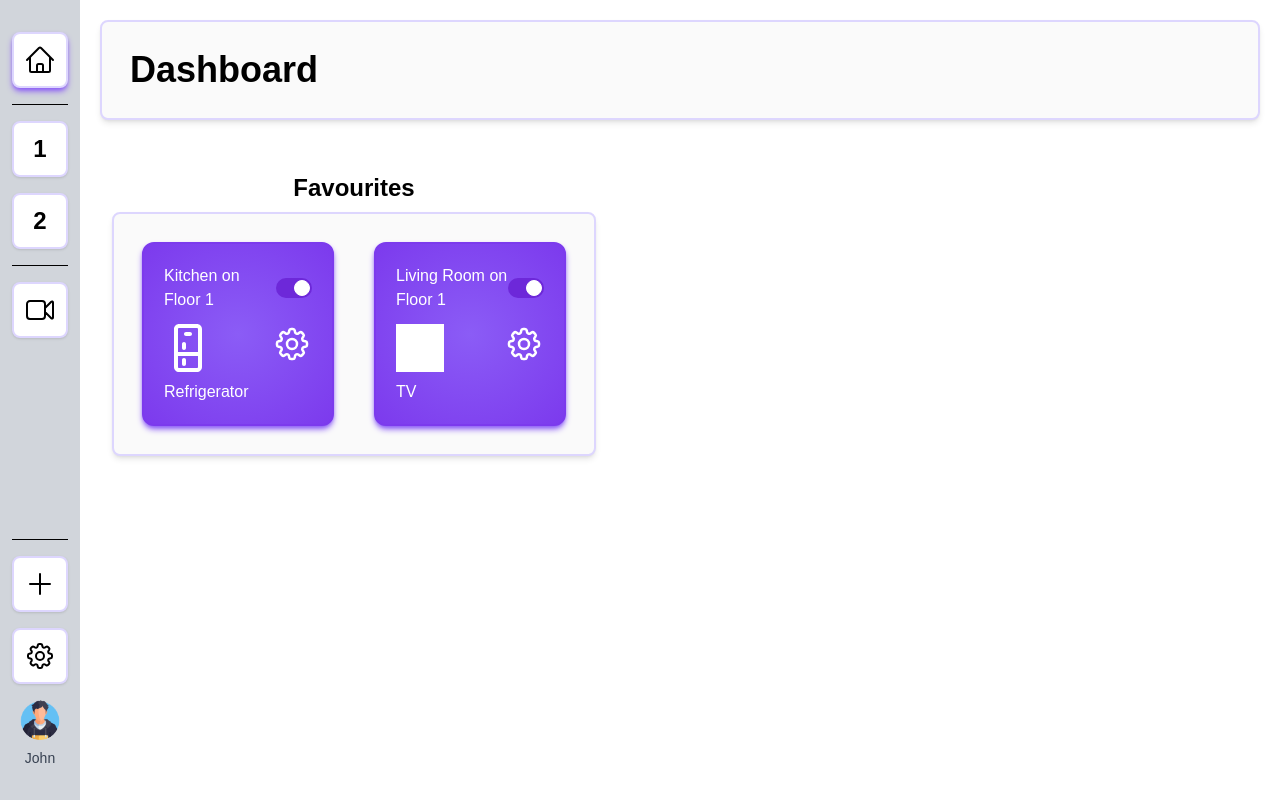
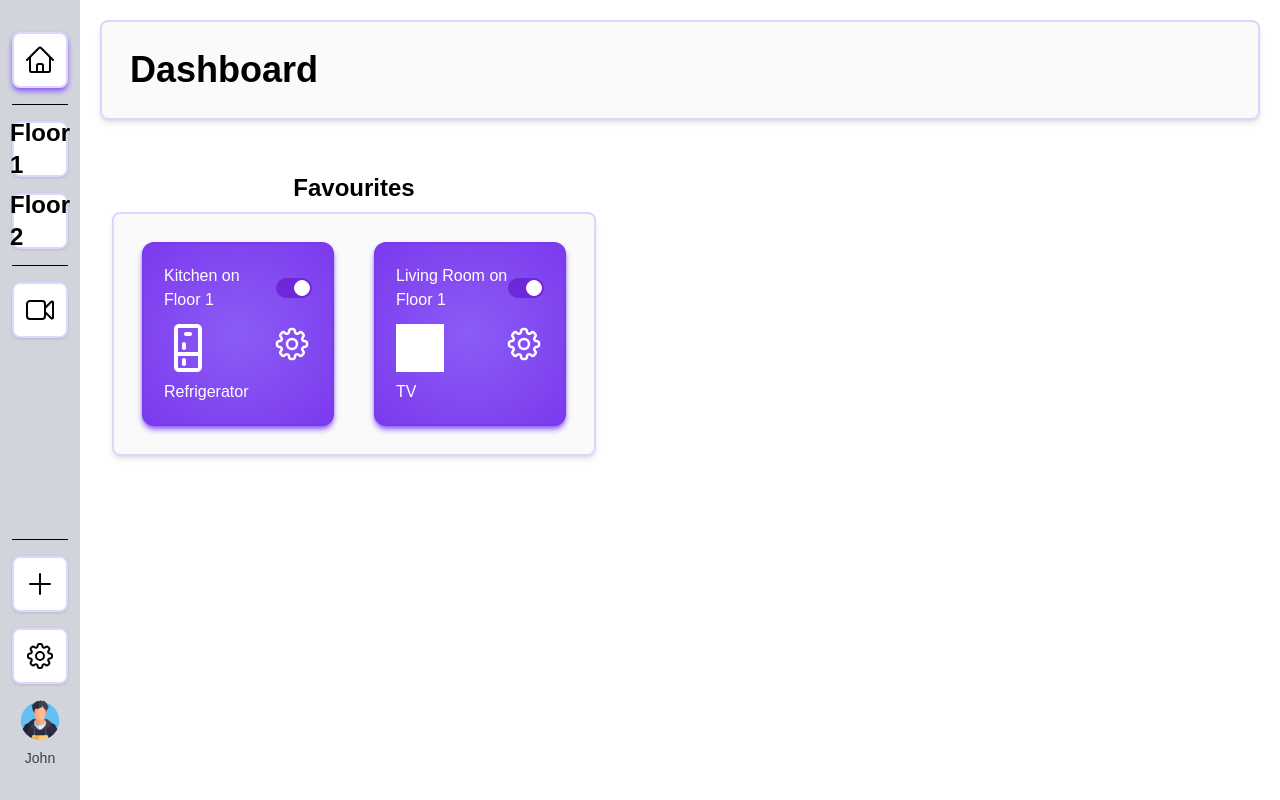
Before and after one commit to szymnob/smarthome-dashboard, a Next.js app: page /dashboard in a window 1280 px wide. Built offline with nearby package versions, Linux system fonts and the light colour scheme; grey boxes are pictures that could not be loaded.

Commit message:
Fix floor tooltip
Signed-off-by: Dinolek <git@dinolek.me>

```diff
--- a/src/components/ui/navigation/Navigation.js
+++ b/src/components/ui/navigation/Navigation.js
@@ -52,7 +52,7 @@ export default function Navigation({ openModal }) {
                         <LinkButtonText
                             key={number}
                             href={`/dashboard/floor/${number}`}
-                            text={number}
+                            text={`Floor ${number}`}
                             isActive={pathname === `/dashboard/floor/${number}`}
                         />
                     ))}
```
